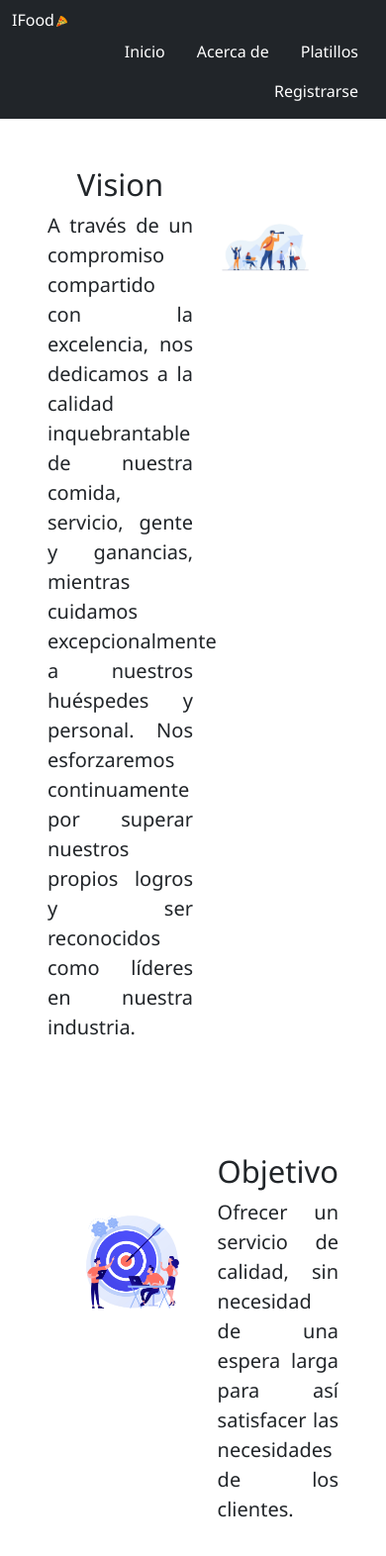
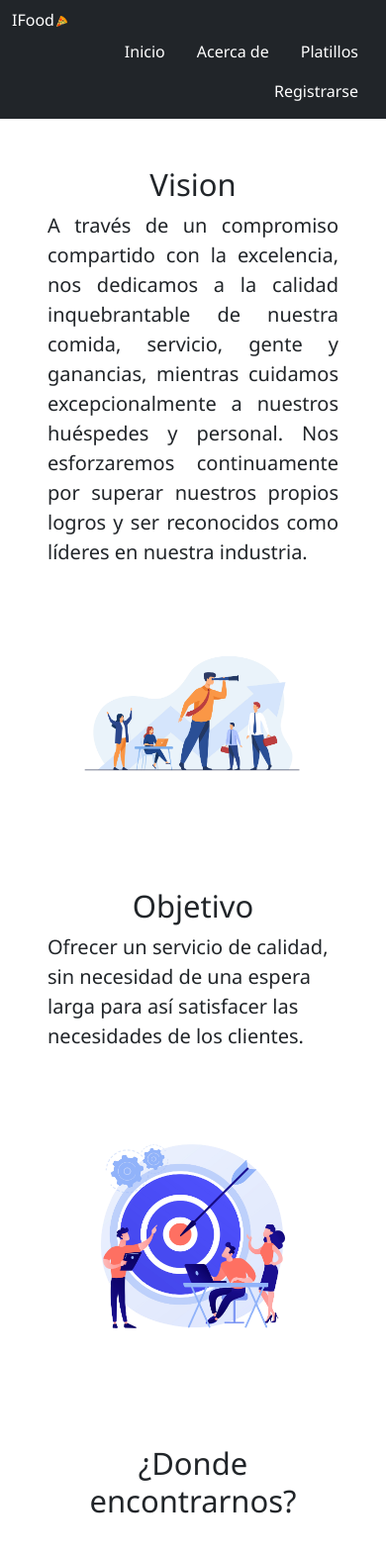
Before and after one commit to ralex20015/Ifood_proyecto_web, a PHP site: page /pages/about.html in a window 390 px wide; the page is wider, and only the part inside the window is pictured. Shown: the top 1572 px of that part at 99% size. Run offline with PHP 8.4, Linux system fonts and the light colour scheme.

Commit message:
Make the website responsive on mobiles

```diff
--- a/CSS/styles.css
+++ b/CSS/styles.css
@@ -570,18 +570,40 @@ select {
 }
 
 /* Body about */
-.container2{
+.container2 , .container2-reverse{
   display: flex;
   justify-content: space-around;
   -webkit-text-size-adjust: 100%;
 }
 .container2 .ct-objectives{
-    width: 50%;
+   flex-grow: 2;
 }
 
 .container2 .ct-objectives .body-ct-objective{
   text-align: justify;
 }
-.container .ubication{
+.container2 .ubication{
   text-align: center;
+  margin: 40px;
 }
+
+.container2 .ubication h2{
+  margin-bottom: 40px;
+}
+.container2 .ubication iframe{
+  width: 90%;
+  height: 350px;
+}
+@media (max-width: 400px) {
+  .container2 {
+    display: flex;
+    flex-direction: column;
+  }
+  .container2-reverse{
+    flex-flow: column-reverse;
+  }
+
+  .container2 .ubication .iframe {
+    width: 90%
+  }
+}
--- a/pages/about.html
+++ b/pages/about.html
@@ -39,12 +39,12 @@
                     </div>
                 </div>
 
-                <div class="pt-5 px-4 col-lg-3">
+                <div class="images pt-5 px-4 col-lg-3">
                     <img src="../Images/vision.jpg" class="rounded-3 img-fluid" alt="Visión del negocio">
                 </div>
 
             </div>
-            <div class="container2 p-5">
+            <div class="container2-reverse p-5">
 
                 <div class="pt-5 px-4 col-lg-3">
                     <img src="../Images/Mision.jpg" class="rounded-3 img-fluid" alt="Misión del negocio">
@@ -62,13 +62,13 @@
             </div>
         </section>
         <section>
-            <div class="container">
+            <div class="container2">
 
                 <div class="ubication">
                     <h2 class="mision text-center display-5">¿Donde encontrarnos?</h2>
                     <iframe
                         src="https://www.google.com/maps/embed?pb=!1m18!1m12!1m3!1d3735.412835659057!2d-103.30883917013185!3d20.5711916647337!2m3!1f0!2f0!3f0!3m2!1i1024!2i768!4f13.1!3m3!1m2!1s0x842f4cd4108c7c2b%3A0x1afcadf4fab00999!2sP.%C2%BA%20de%20los%20Sauces%2C%20Minerales%2C%20Ermita%2C%2045693%20Las%20Pintitas%2C%20Jal.!5e0!3m2!1ses!2smx!4v1663258089169!5m2!1ses!2smx"
-                        width="450" height="350" style="border:0;" allowfullscreen="" loading="lazy"
+                        style="border:0;" allowfullscreen="" loading="lazy"
                         referrerpolicy="no-referrer-when-downgrade"></iframe>
                 </div>
             </div>
```
